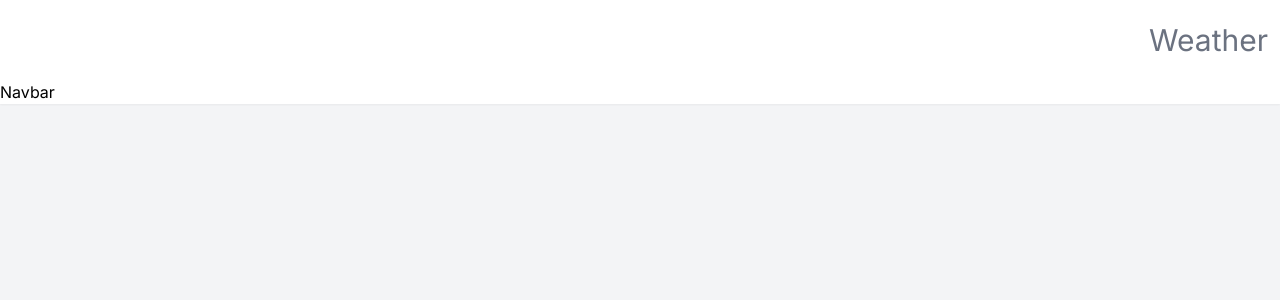
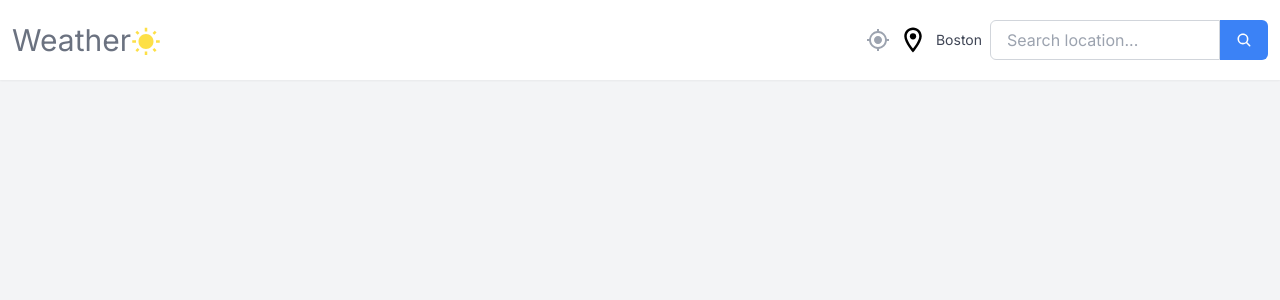
Before and after one commit to nickldimartino/fcc-weather-app, a Next.js app: page / in a window 1280 px wide. Shown: the top 300 px of the page. Built offline with nearby package versions, Linux system fonts and the light colour scheme.

Commit message:
Navbar styling

```diff
--- a/src/app/components/Navbar.tsx
+++ b/src/app/components/Navbar.tsx
@@ -1,15 +1,26 @@
 import React from "react";
+import { MdWbSunny, MdMyLocation, MdOutlineLocationOn } from "react-icons/md";
+import SearchBar from "./SearchBox";
 
 type Props = {};
 
 export default function Navbar({}: Props) {
   return (
-    <div className="shadow-sm sticky top-0 left-0 z-50 bg-white">
+    <nav className="shadow-sm sticky top-0 left-0 z-50 bg-white">
       <div className="h-[80px] w-full flex justify-between items-center max-w-7xl px-3 mx-auto">
-        <p className="flex items-center justify-center gap-"></p>
-        <h2 className="text-gray-500 text-3xl">Weather</h2>
+        <p className="flex items-center justify-center gap-">
+          <h2 className="text-gray-500 text-3xl">Weather</h2>
+          <MdWbSunny className="text-3xl mt-1 text-yellow-300" />
+        </p>
+        <section className="flex gap-2 items-center">
+          <MdMyLocation className="text-2xl text-gray-400 hover:opacity-80 cursor-pointer" />
+          <MdOutlineLocationOn className="text-3xl" />
+          <p className="text-slate-900/80 text-sm">Boston</p>
+          <div>
+            <SearchBar />
+          </div>
+        </section>
       </div>
-      Navbar
-    </div>
+    </nav>
   );
 }
--- /dev/null
+++ b/src/app/components/SearchBox.tsx
@@ -0,0 +1,29 @@
+import React from "react";
+import { IoSearch } from "react-icons/io5";
+
+type Props = {
+  className?: string;
+  value: string;
+  onChange: React.ChangeEventHandler<HTMLInputElement> | undefined;
+  onSubmit: React.FormEventHandler<HTMLFormElement> | undefined;
+};
+
+export default function SearchBox(props: Props) {
+  return (
+    <form
+      className="flex relative items-center justify-center h-10"
+      onSubmit={props.onSubmit}
+    >
+      <input
+        type="text"
+        value={props.value}
+        onChange={props.onChange}
+        placeholder="Search location..."
+        className="px-4 py-2 w-[230px] border border-gray-300 rounded-l-md focus:outline-none focus:border-blue-500 h-full"
+      />
+      <button className="px-4 py-[9px] bg-blue-500 text-white rounded-r-md focus:outline-none hover:bg-blue-60 h-full">
+        <IoSearch />
+      </button>
+    </form>
+  );
+}
```
Also changed, not shown: package.json (+5 -4 lines), 1 other file (tests, documents, lock files or other folders).
